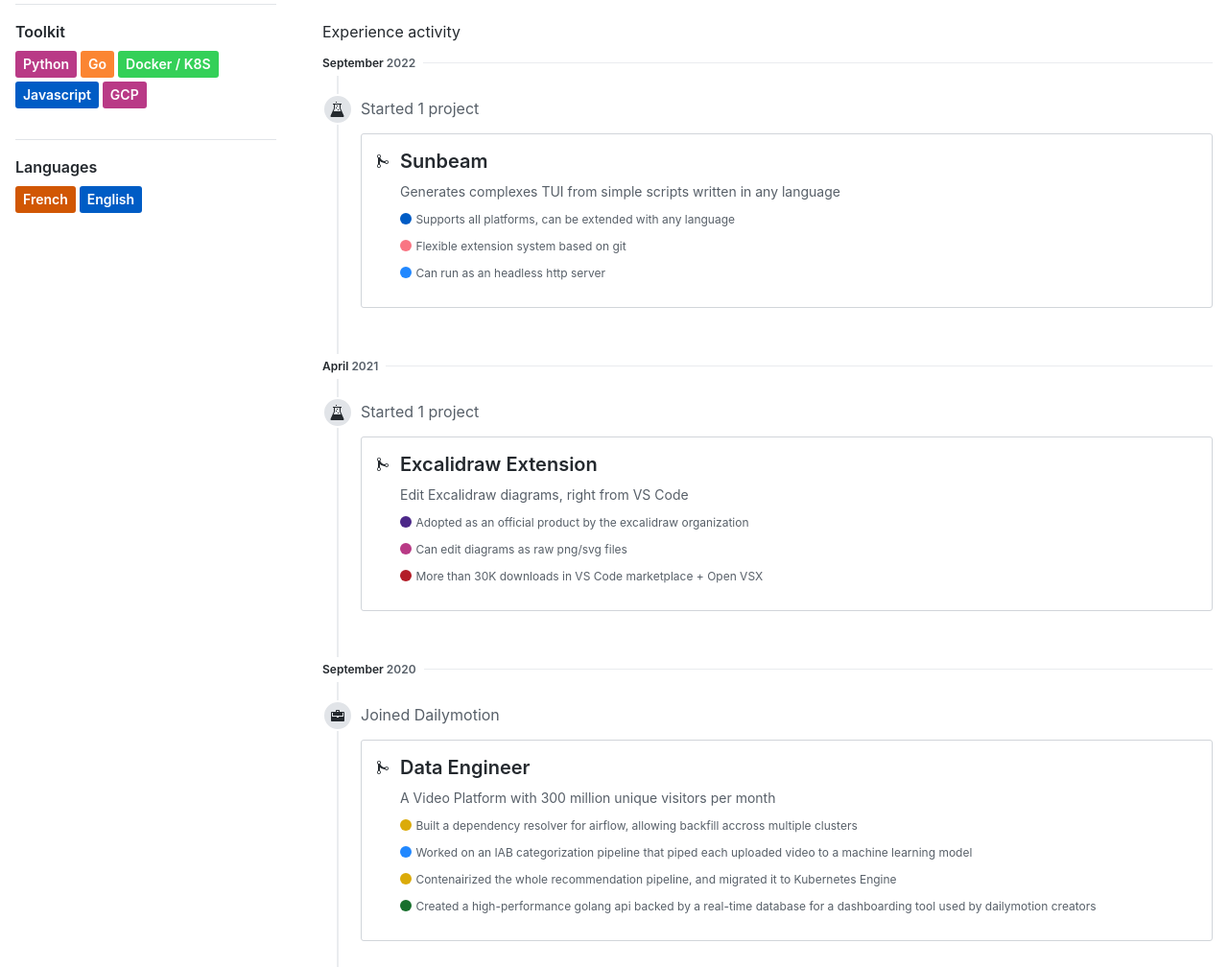
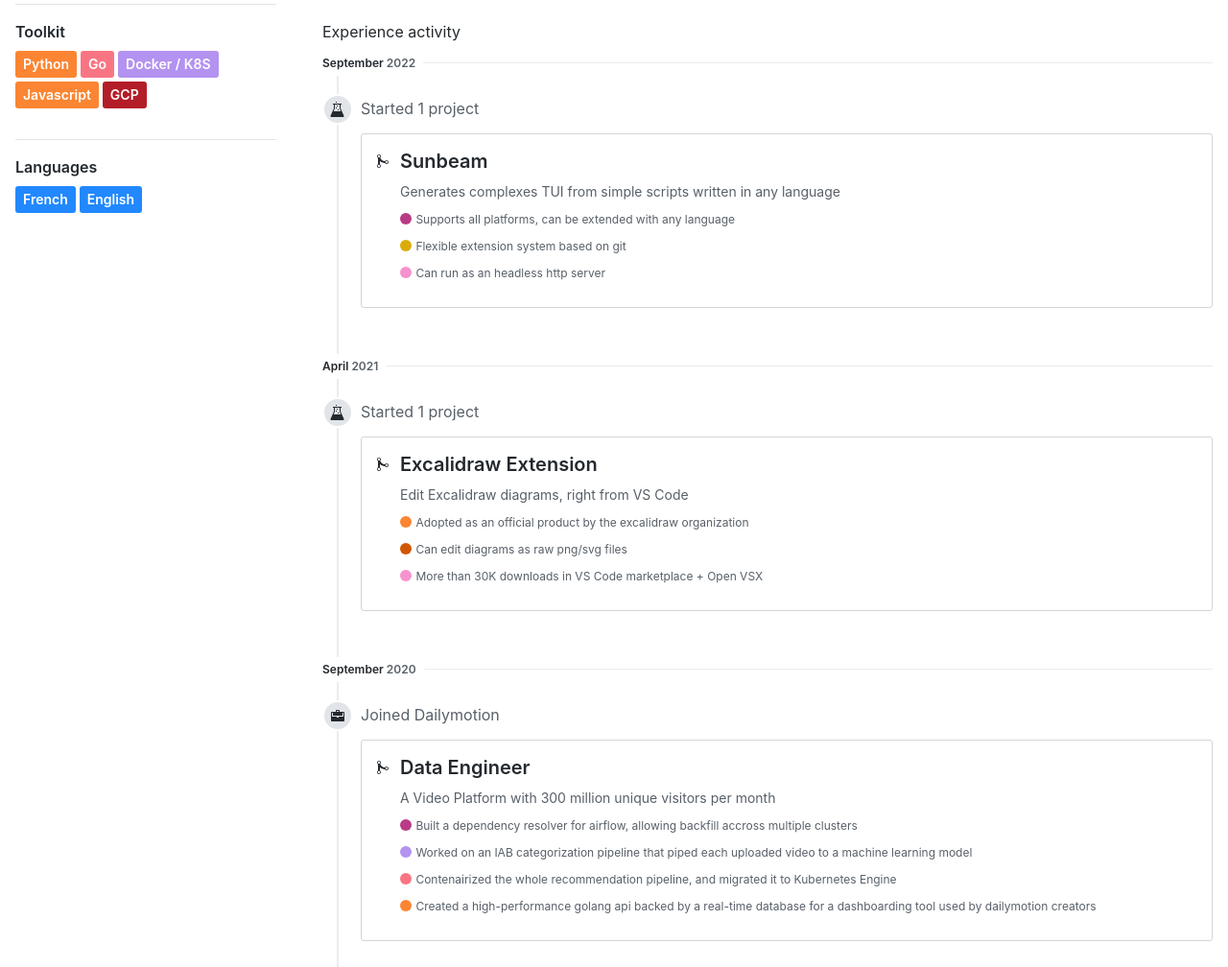
Before and after one commit to pomdtr/resume, a plain HTML site: page index.html in a window 1280 px wide. Shown: the part 670-1678 px from the top of the page at 96% size. Drawn offline with Linux system fonts and the light colour scheme.

Commit message:
deploy: b8221cb7506a730240d9ebc7c9f24f78b000c232

```diff
--- a/index.html
+++ b/index.html
@@ -9,11 +9,11 @@
 	<title>Achille Lacoin · Software Engineer</title>
   <meta name="description" content="Software engineer with a strong interest in API design.">
 
-  <meta property="og:image" content="https://media.licdn.com/dms/image/C5603AQFqhFmSCOuLvQ/profile-displayphoto-shrink_400_400/0/1550149475259?e&#x3D;1681948800&amp;v&#x3D;beta&amp;t&#x3D;BLgW8vt3wM9KcyUsYpcE9d830Z0UUwAj8sJ5eNFD4Ig">
+  <meta property="og:image" content="https://media.licdn.com/dms/image/C5603AQFqhFmSCOuLvQ/profile-displayphoto-shrink_400_400/0/1550149475259?e&#x3D;1704326400&amp;v&#x3D;beta&amp;t&#x3D;WE4uuLgWT6TbZPH3PdPNX5e7bI10H0MwJruRj_uTukA">
   <meta property="og:description" content="Software engineer with a strong interest in API design.">
   <meta property="og:title" content="Achille Lacoin · Software Engineer">
   <meta name="twitter:title" content="Achille Lacoin · Software Engineer">
-  <link rel="icon" href="https://media.licdn.com/dms/image/C5603AQFqhFmSCOuLvQ/profile-displayphoto-shrink_400_400/0/1550149475259?e&#x3D;1681948800&amp;v&#x3D;beta&amp;t&#x3D;BLgW8vt3wM9KcyUsYpcE9d830Z0UUwAj8sJ5eNFD4Ig" type="image/x-icon">
+  <link rel="icon" href="https://media.licdn.com/dms/image/C5603AQFqhFmSCOuLvQ/profile-displayphoto-shrink_400_400/0/1550149475259?e&#x3D;1704326400&amp;v&#x3D;beta&amp;t&#x3D;WE4uuLgWT6TbZPH3PdPNX5e7bI10H0MwJruRj_uTukA" type="image/x-icon">
 
 	<style type="text/css">/*!
  * @primer/css/core
@@ -45,7 +45,7 @@
       <div class="h-card col-lg-3 col-md-4 col-12 float-md-left pr-md-3 pr-xl-6" itemscope itemtype="http://schema.org/Person">
         <div class="clearfix">
           <div class="float-left col-3 col-md-12 pr-3 pr-md-0">
-            <img class="avatar width-full height-full avatar-before-user-status" src="https://media.licdn.com/dms/image/C5603AQFqhFmSCOuLvQ/profile-displayphoto-shrink_400_400/0/1550149475259?e&#x3D;1681948800&amp;v&#x3D;beta&amp;t&#x3D;BLgW8vt3wM9KcyUsYpcE9d830Z0UUwAj8sJ5eNFD4Ig" alt="Achille Lacoin">
+            <img class="avatar width-full height-full avatar-before-user-status" src="https://media.licdn.com/dms/image/C5603AQFqhFmSCOuLvQ/profile-displayphoto-shrink_400_400/0/1550149475259?e&#x3D;1704326400&amp;v&#x3D;beta&amp;t&#x3D;WE4uuLgWT6TbZPH3PdPNX5e7bI10H0MwJruRj_uTukA" alt="Achille Lacoin">
           </div>
           <div class="vcard-names-container float-left col-9 col-md-12 pt-1 pt-md-3 pb-1 pb-md-3">
             <h1 class="vcard-names pl-2 pl-md-0">
@@ -101,19 +101,19 @@
         <div class="mt-3">
           <div class="border-top py-3 clearfix">
             <h2 class="h4 d-flex flex-items-start mb-1">Toolkit</h2>
-            <span class="State tooltipped tooltipped-s mt-1" aria-label="Experienced in FastAPI, Airflow, Apache Beam" style="background-color:#b93a86">
+            <span class="State tooltipped tooltipped-s mt-1" aria-label="Experienced in FastAPI, Airflow, Apache Beam" style="background-color:#fb8532">
               Python
             </span>
-            <span class="State tooltipped tooltipped-s mt-1" aria-label="Intermediate in Gorilla, Bubble Tea, Cobra" style="background-color:#fb8532">
+            <span class="State tooltipped tooltipped-s mt-1" aria-label="Intermediate in Gorilla, Bubble Tea, Cobra" style="background-color:#f97583">
               Go
             </span>
-            <span class="State tooltipped tooltipped-s mt-1" aria-label="Familiar in " style="background-color:#34d058">
+            <span class="State tooltipped tooltipped-s mt-1" aria-label="Familiar in " style="background-color:#b392f0">
               Docker / K8S
             </span>
-            <span class="State tooltipped tooltipped-s mt-1" aria-label="Familiar in NodeJS, React, Typescript, Electron" style="background-color:#005cc5">
+            <span class="State tooltipped tooltipped-s mt-1" aria-label="Familiar in NodeJS, React, Typescript, Electron" style="background-color:#fb8532">
               Javascript
             </span>
-            <span class="State tooltipped tooltipped-s mt-1" aria-label="Experienced in Dataflow, Kubernetes Engine" style="background-color:#b93a86">
+            <span class="State tooltipped tooltipped-s mt-1" aria-label="Experienced in Dataflow, Kubernetes Engine" style="background-color:#b31d28">
               GCP
             </span>
           </div>
@@ -122,10 +122,10 @@
         <div class="mt-3">
           <div class="border-top py-3 clearfix">
             <h2 class="h4 d-flex flex-items-start mb-1">Languages</h2>
-            <span class="State tooltipped tooltipped-s mt-1" aria-label="Native speaker" style="background-color:#d15704">
+            <span class="State tooltipped tooltipped-s mt-1" aria-label="Native speaker" style="background-color:#2188ff">
               French
             </span>
-            <span class="State tooltipped tooltipped-s mt-1" aria-label="Fluent" style="background-color:#005cc5">
+            <span class="State tooltipped tooltipped-s mt-1" aria-label="Fluent" style="background-color:#2188ff">
               English
             </span>
           </div>
@@ -342,15 +342,15 @@
 
                   <div class="f6 text-gray mt-2">
                     <p>
-                      <span class="repo-language-color" style="background-color:#005cc5"></span>
+                      <span class="repo-language-color" style="background-color:#b93a86"></span>
                       <small class="f6 text-gray">Supports all platforms, can be extended with any language</small>
                     </p>
                     <p>
-                      <span class="repo-language-color" style="background-color:#f97583"></span>
+                      <span class="repo-language-color" style="background-color:#dbab09"></span>
                       <small class="f6 text-gray">Flexible extension system based on git</small>
                     </p>
                     <p>
-                      <span class="repo-language-color" style="background-color:#2188ff"></span>
+                      <span class="repo-language-color" style="background-color:#f692ce"></span>
                       <small class="f6 text-gray">Can run as an headless http server</small>
                     </p>
                   </div>
@@ -390,15 +390,15 @@
 
                   <div class="f6 text-gray mt-2">
                     <p>
-                      <span class="repo-language-color" style="background-color:#4c2889"></span>
+                      <span class="repo-language-color" style="background-color:#fb8532"></span>
                       <small class="f6 text-gray">Adopted as an official product by the excalidraw organization</small>
                     </p>
                     <p>
-                      <span class="repo-language-color" style="background-color:#b93a86"></span>
+                      <span class="repo-language-color" style="background-color:#d15704"></span>
                       <small class="f6 text-gray">Can edit diagrams as raw png/svg files</small>
                     </p>
                     <p>
-                      <span class="repo-language-color" style="background-color:#b31d28"></span>
+                      <span class="repo-language-color" style="background-color:#f692ce"></span>
                       <small class="f6 text-gray">More than 30K downloads in VS Code marketplace + Open VSX</small>
                     </p>
                   </div>
@@ -436,19 +436,19 @@
 
                   <div class="f6 text-gray mt-2">
                     <p>
-                      <span class="repo-language-color" style="background-color:#dbab09"></span>
+                      <span class="repo-language-color" style="background-color:#b93a86"></span>
                       <small class="f6 text-gray">Built a dependency resolver for airflow, allowing backfill accross multiple clusters</small>
                     </p>
                     <p>
-                      <span class="repo-language-color" style="background-color:#2188ff"></span>
+                      <span class="repo-language-color" style="background-color:#b392f0"></span>
                       <small class="f6 text-gray">Worked on an IAB categorization pipeline that piped each uploaded video to a machine learning model</small>
                     </p>
                     <p>
-                      <span class="repo-language-color" style="background-color:#dbab09"></span>
+                      <span class="repo-language-color" style="background-color:#f97583"></span>
                       <small class="f6 text-gray">Contenairized the whole recommendation pipeline, and migrated it to Kubernetes Engine</small>
                     </p>
                     <p>
-                      <span class="repo-language-color" style="background-color:#176f2c"></span>
+                      <span class="repo-language-color" style="background-color:#fb8532"></span>
                       <small class="f6 text-gray">Created a high-performance golang api backed by a real-time database for a dashboarding tool used by dailymotion creators</small>
                     </p>
                   </div>
```
